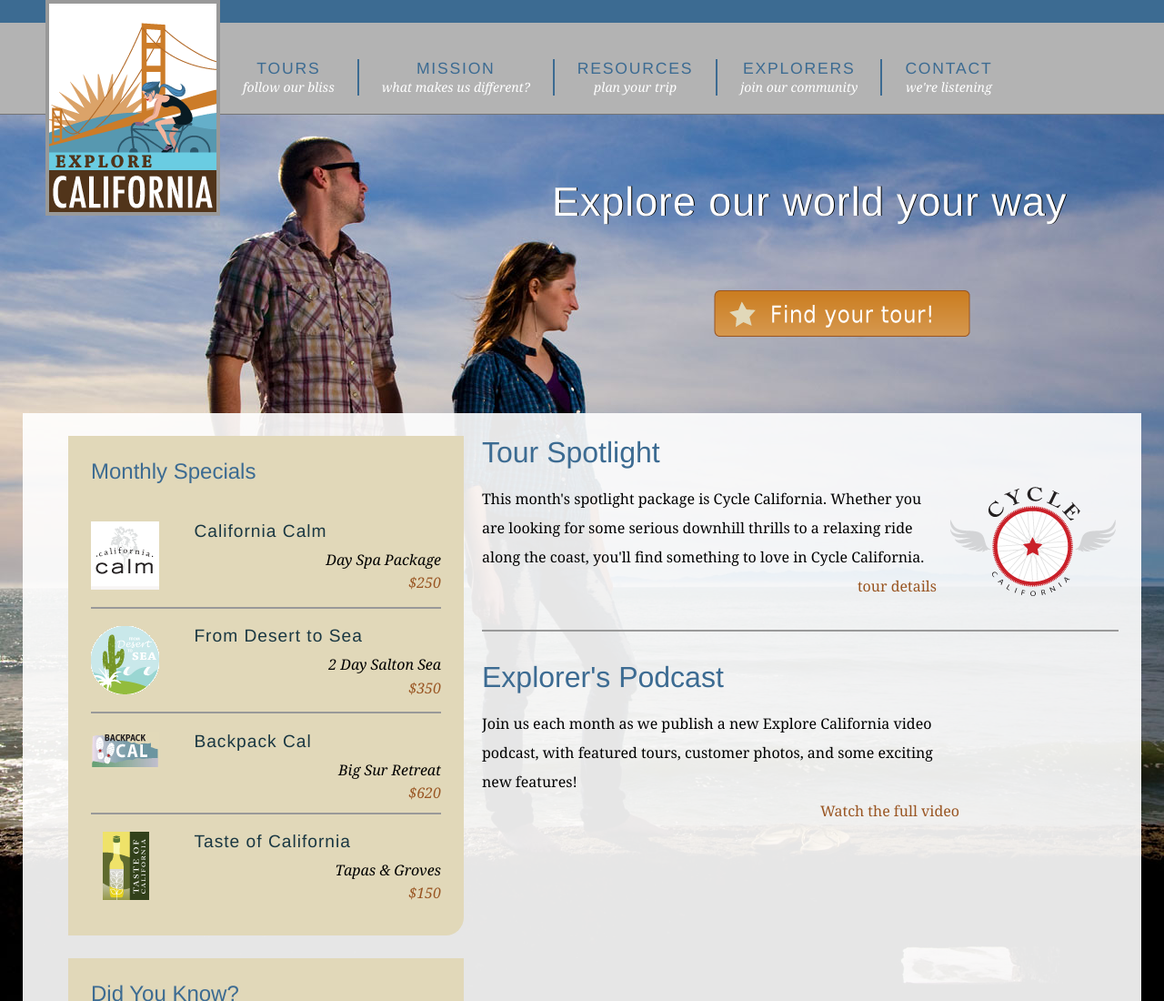
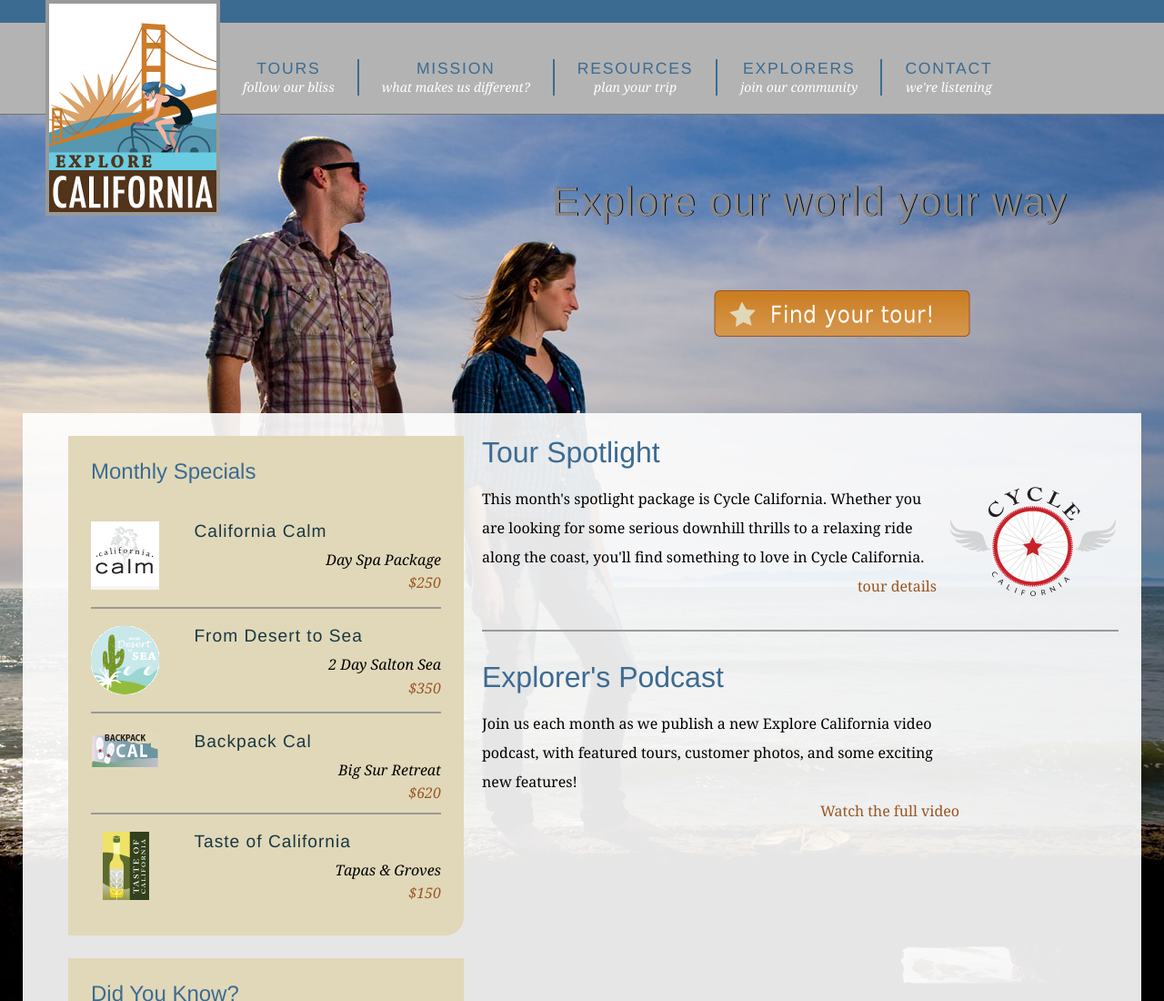
Before and after one commit to justinknauf/testinghomework, a plain HTML site: page index.html in a window 1280 px wide. Shown: the top 1100 px of the page at 91% size. Drawn offline with Linux system fonts and the light colour scheme.

Commit message:
added both files

```diff
--- a/assets/stylesheets/main.css
+++ b/assets/stylesheets/main.css
@@ -113,7 +113,7 @@ span.accent {
 }
 #actionCall h1{
   font: normal 2.8em Helvetica, Arial, sans-serif;
-  color: #fff;
+  color: #888;
   text-shadow: 1px 0px 0px #000;
   filter: dropshadow(color=#000000, offx=1, offy=0);
   margin: 70px 0 0 607px;
```
